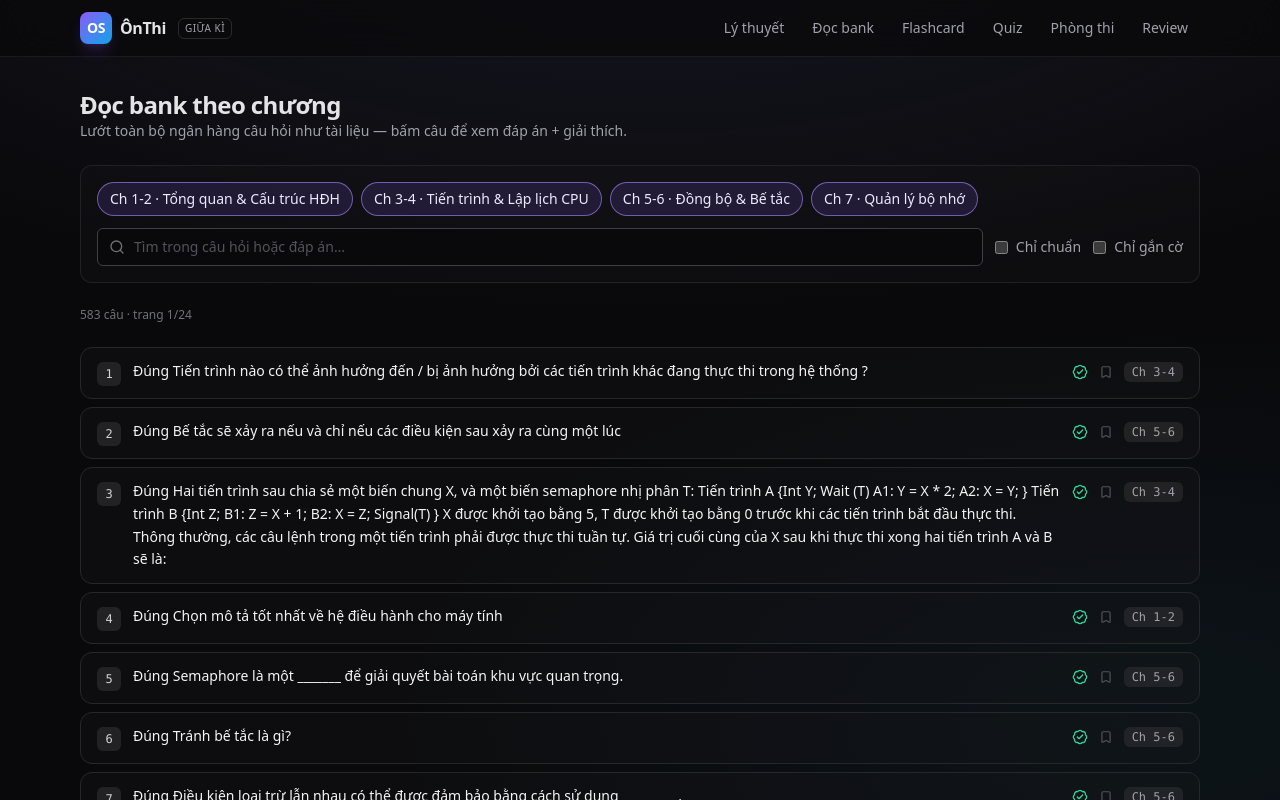
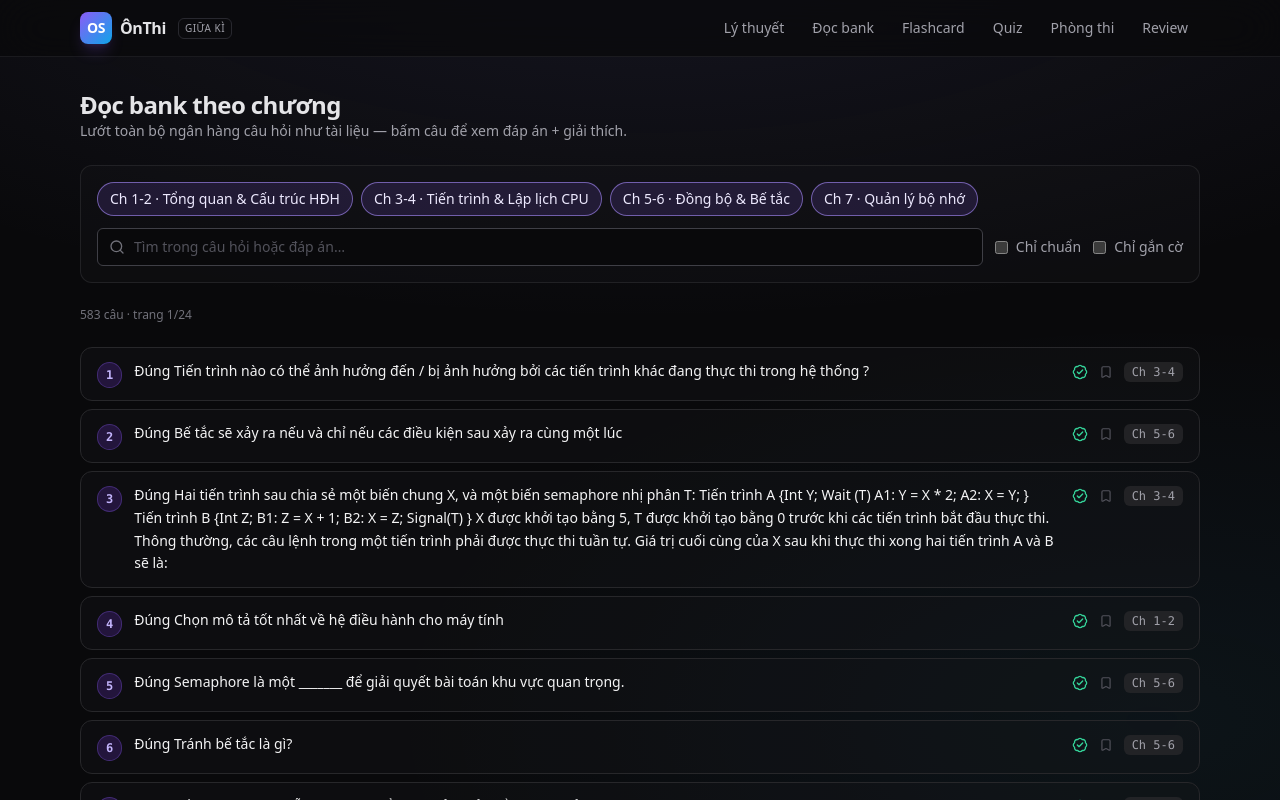
Before and after one commit to HaniHani2615/OS, a Next.js app in the folder web/: page /learn/read in a window 1280 px wide. Shown: the top 800 px of the page. Built offline with nearby package versions, Linux system fonts and the light colour scheme.

Commit message:
style: distinct question number badge, slim README

```diff
--- a/web/src/app/learn/read/page.tsx
+++ b/web/src/app/learn/read/page.tsx
@@ -164,7 +164,7 @@ function ReadCard({
         onClick={onToggle}
         className="flex w-full items-start gap-3 px-4 py-3 text-left transition-colors hover:bg-zinc-800/40"
       >
-        <span className="mt-0.5 grid h-6 w-6 flex-shrink-0 place-items-center rounded-md bg-zinc-800/80 font-mono text-xs text-zinc-300">
+        <span className="mt-0.5 flex-shrink-0 rounded-full bg-violet-600/20 border border-violet-500/30 px-2 py-0.5 font-mono text-xs font-bold text-violet-300 leading-5">
           {index}
         </span>
         <span className="flex-1 text-sm leading-relaxed text-zinc-100">
```
Also changed, not shown: 1 other file (tests, documents, lock files or other folders).
